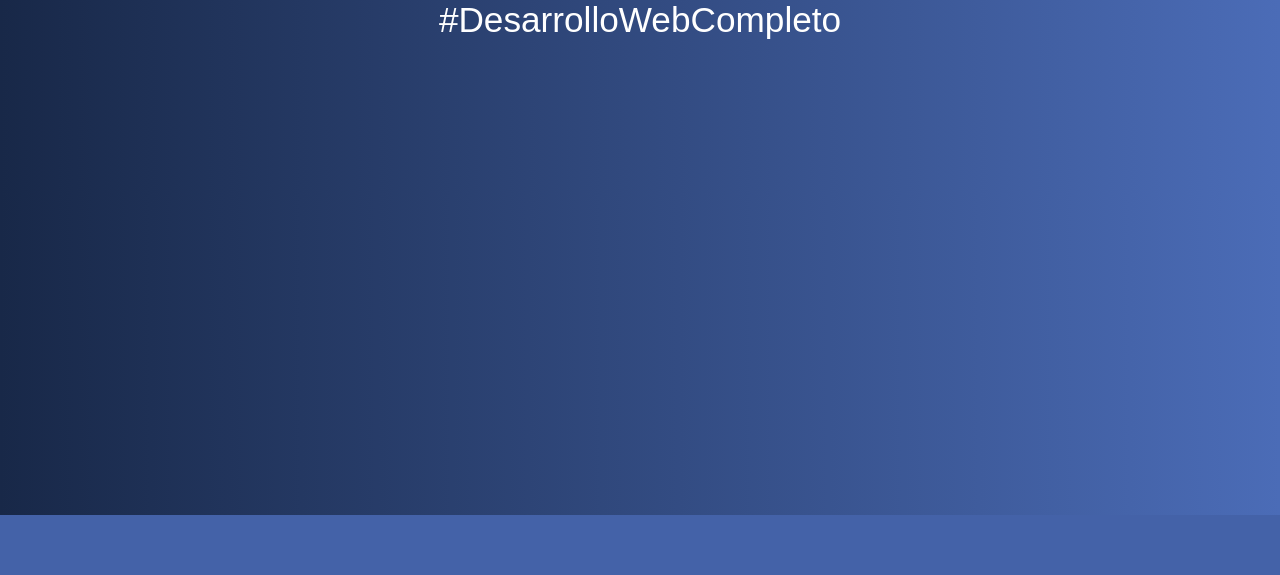
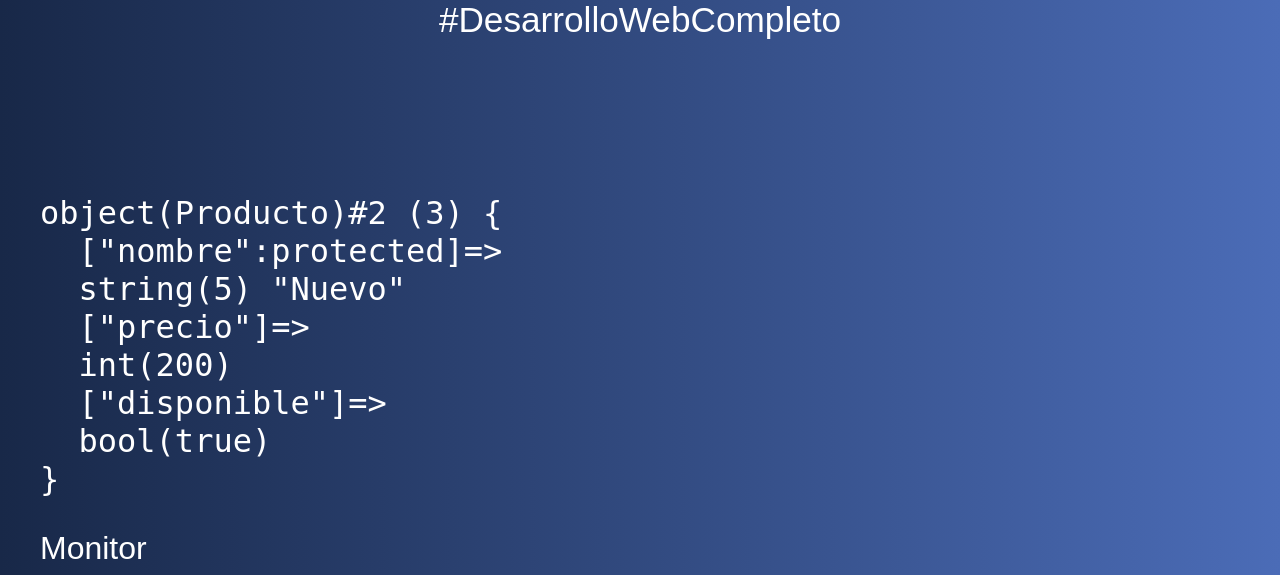
Before and after one commit to phixuan/POO-in-PHP, a PHP site: page /02.php in a window 1280 px wide. Shown: the part 285-860 px from the top of the page. Before the commit the page ends 800 px from the top, so only its background shows below. Run offline with PHP 8.4, Linux system fonts and the light colour scheme.

Commit message:
I put encapsulation in this example, in nombre, i learn about Public - Protected - Private

```diff
--- a/02.php
+++ b/02.php
@@ -1,4 +1,48 @@
-<?php include 'includes/header.php';
+<?php
+declare( strict_types = 1);
+include 'includes/header.php';
 
+//ENCAPSULACIÓN
+
+class Producto {
+
+    //Public - se puede modificar y acceder en cualquier lugar
+    //Protected - Se puede acceder y modificar en la clase unicamente en la clase
+    //Private solo miembros de la misma clase pueden acceder a el.
+
+    public function __construct(protected string $nombre, public int $precio, public bool $disponible)
+    {
+    }
+
+    public function mostrarProducto(){
+        echo ("El producto es: " . $this->nombre . " y su precio es de $" . $this->precio);
+    }
+
+    public function getNombre(){
+        return $this->nombre;
+    }
+
+    public function setNombre(string $nombre){
+        $this->nombre = $nombre;
+    }
+}
+
+$producto = new Producto('Tablet', 200, true);
+// $producto->mostrarProducto();
+
+echo ($producto->setNombre("Nuevo"));
+
+echo ("<pre>");
+var_dump($producto);
+echo ("</pre>");
+
+$producto2 = new Producto("Monitor", 100, true);
+// $producto2->mostrarProducto();
+
+echo ($producto2->getNombre());
+
+// echo ("<pre>");
+// var_dump($producto2);
+// echo ("</pre>");
 
 include 'includes/footer.php';
```
